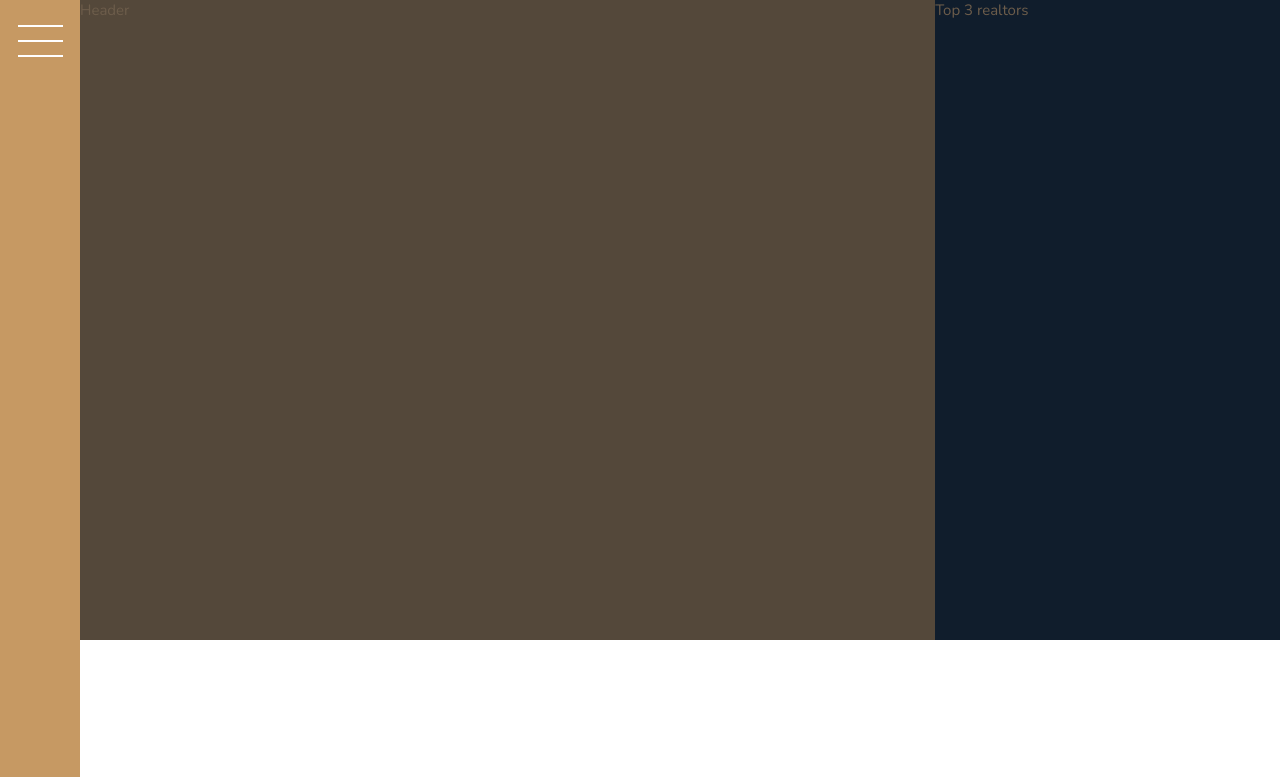
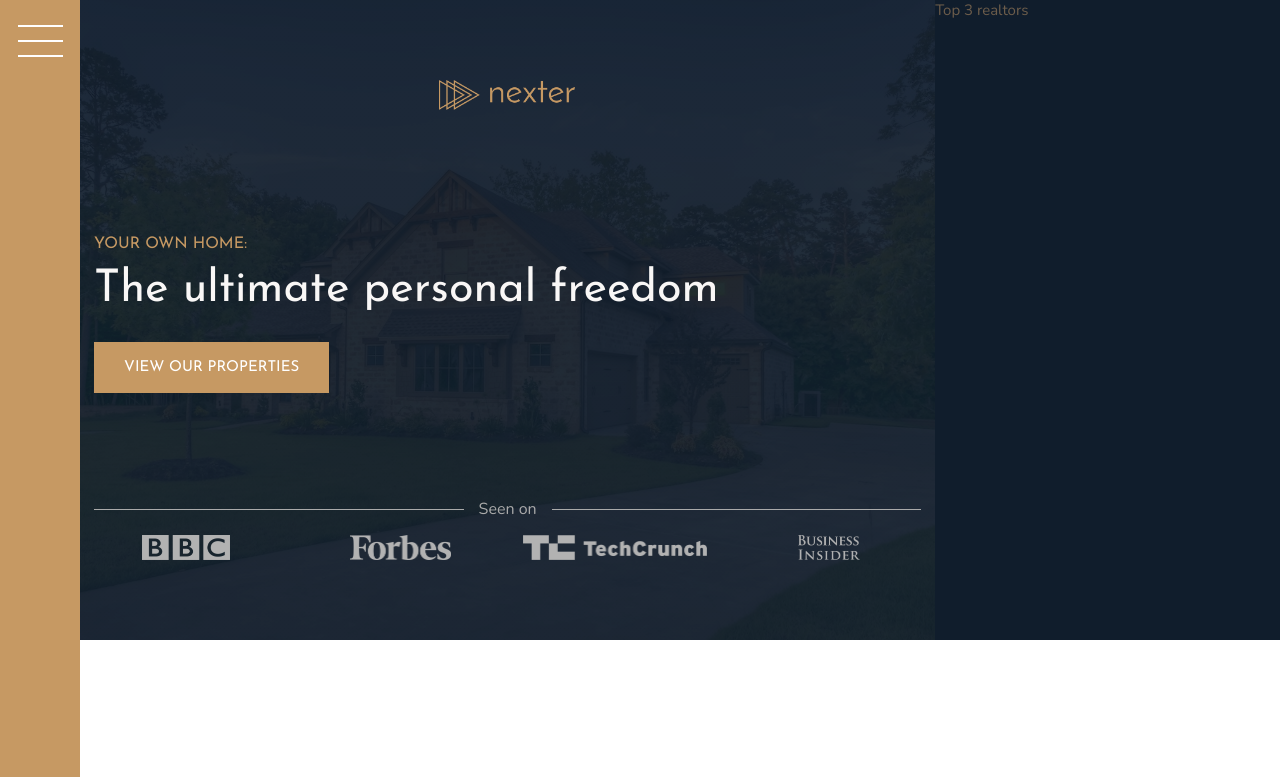
Before and after one commit to Maggnity/nexter-project, a website: page index.html in a window 1280 px wide. Shown: the top 777 px of the page. Drawn offline with nearby package versions, Linux system fonts and the light colour scheme.

Commit message:
Building the header

```diff
--- a/index.html
+++ b/index.html
@@ -33,7 +33,19 @@
 
         </button>
     </div>
-    <header class="header">Header</header>
+    <header class="header">
+        <img src="img/logo.png" alt="Nexter logo" class="header__logo">
+        <h3 class="heading-3">Your own home:</h3>
+        <h1 class="heading-1">The ultimate personal freedom</h1>
+        <button class="btn header__btn">View our properties</button>
+        <div class="header__seenon-text">Seen on</div>
+        <div class="header__seenon-logos">
+            <img src="img/logo-bbc.png" alt="Seen on logo 1">
+            <img src="img/logo-forbes.png" alt="Seen on logo 2">
+            <img src="img/logo-techcrunch.png" alt="Seen on logo 3">
+            <img src="img/logo-bi.png" alt="Seen on logo 4">
+        </div>
+    </header>
     <div class="realtors">Top 3 realtors</div>
 
     <section class="features">
--- a/sass/_header.scss
+++ b/sass/_header.scss
@@ -1,4 +1,57 @@
 .header {
-    background-color: $color-grey-dark-1;
     grid-column: full-start / col-end 6;
+
+    background-image: linear-gradient(rgba($color-secondary, .93), rgba($color-secondary, .93)), url(../img/hero.jpeg);
+
+    background-size: cover;
+    background-position: center;
+
+    display: grid;
+    grid-template-rows: 1fr min-content 6rem 1fr ;
+    grid-row-gap: 1.5rem;
+    grid-template-columns: max-content;
+    padding: 8rem;
+    justify-content: center;
+
+
+    &__logo {
+        height: 3rem;
+        justify-self: center;
+    }
+    &__btn {
+        align-self: start;
+        justify-self: start;
+    }
+
+
+    &__seenon-text {
+        display: grid;
+        grid-template-columns: 1fr max-content 1fr;
+        grid-column-gap: 1.5rem;
+        align-items: center;
+
+        font-size: 1.6rem;
+        color: $color-grey-light-2;
+
+
+        &::before,
+        &::after {
+            content: "";
+            height: 1px;
+            display: block;
+            background-color: currentColor;
+        }
+
+
+    }
+    &__seenon-logos {
+        display: grid;
+        grid-template-columns: repeat(4,1fr);
+        grid-column-gap: 3rem;
+        justify-items: center;
+        img {
+            filter: brightness(70%);
+            height: 2.5rem;
+        }
+    }
 }
--- a/sass/_typography.scss
+++ b/sass/_typography.scss
@@ -5,6 +5,9 @@
 
 .heading-1 {
   @extend %heading;
+  font-size: 4.5rem;
+  color: $color-grey-light-1;
+  line-height: 1
 }
 .heading-2 {
   @extend %heading;
```
Also changed, not shown: css/style.css.
